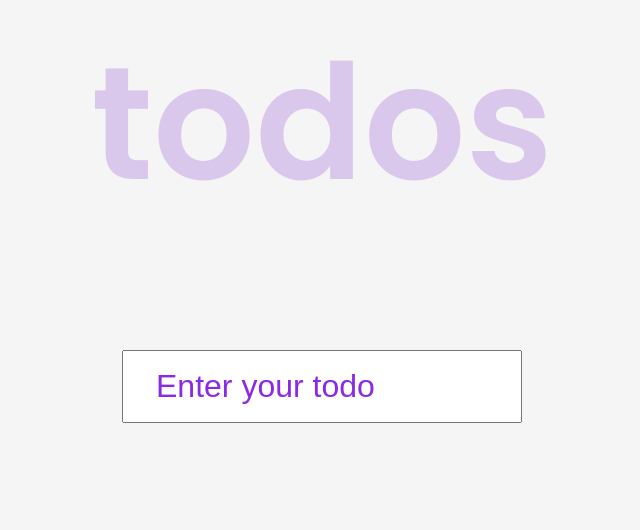
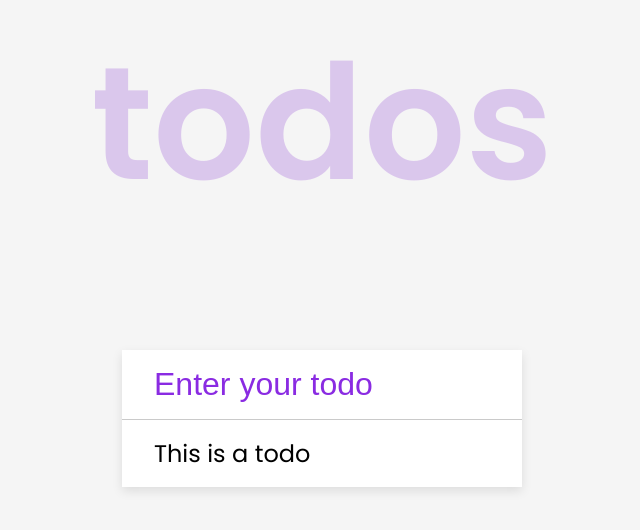
Before and after one commit to Amol7Developer/JavaScriptPorjects, a plain HTML site: page todo-app/index.html in a window 1280 px wide. Shown: the part 104-634 px from the top of the page, without its empty margins (318-958 px from the left). Drawn offline with Linux system fonts and the light colour scheme.

Commit message:
update html, css, and js file code

```diff
--- a/todo-app/index.html
+++ b/todo-app/index.html
@@ -12,6 +12,9 @@
     <h1>todos</h1>
     <form id="form" action="">
         <input type="text" id="input" class="input"  placeholder="Enter your todo"/>
+        <ul class="todos">
+            <li>This is a todo</li>
+        </ul>
     </form>
 </body>
 </html>
--- a/todo-app/script.js
+++ b/todo-app/script.js
@@ -0,0 +1,10 @@
+const form = document.getElementById("form");
+const input = document.getElementById("input");
+
+form.addEventListener("submit", (e) =>{
+    e.preventDefault();
+
+    const todo = input.value;
+
+
+});
--- a/todo-app/style.css
+++ b/todo-app/style.css
@@ -18,12 +18,14 @@ h1 {
 }
 
 form {
+    box-shadow: 0 4px 10px rgba(0,0,0, 0.1);
     margin: auto;
     max-width: 100%;
     width: 400px;
 }
 
 .input{
+    border: none;
     font-size: 2rem;
     padding: 1rem 2rem;
     display: block;
@@ -34,3 +36,16 @@ form {
 
     color: blueviolet;
 }
+
+.todos {
+    background-color: white;
+    padding: 0;
+    margin: 0;
+    list-style-type: none;
+}
+
+.todos li {
+    border-top:  1px solid #b5b5b5b5;
+    font-size: 1.5rem;
+    padding: 1rem 2rem;
+}
```
